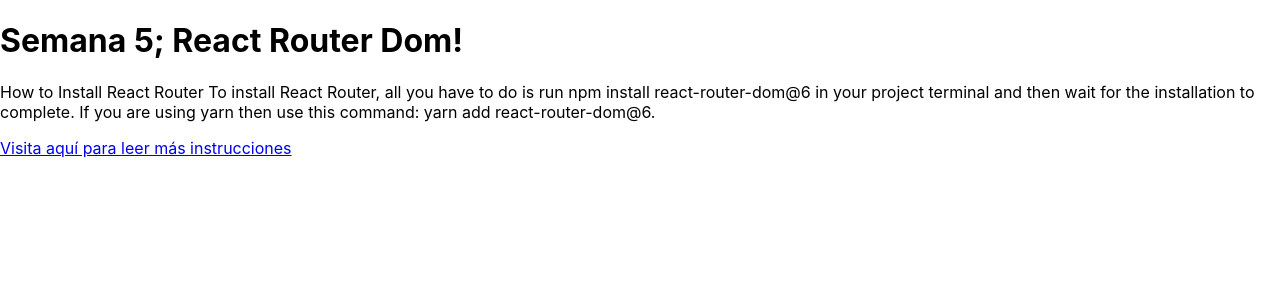
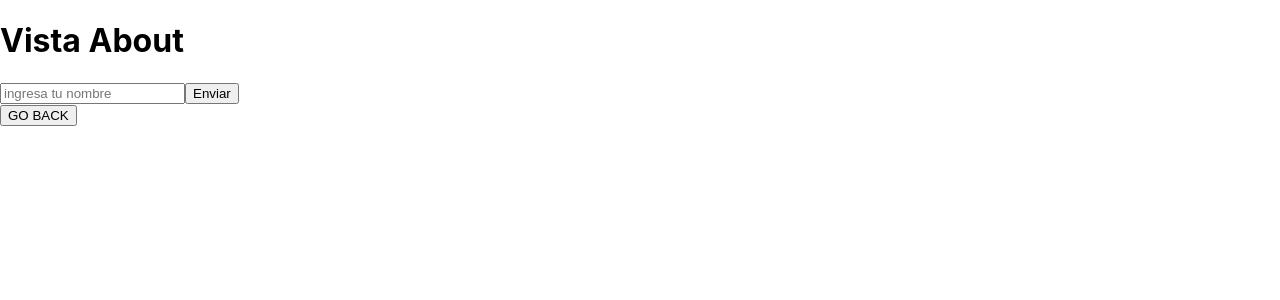
Before and after one commit to jayad23/Glossary_React, a React (Create React App) app: page /about in a window 1280 px wide. Shown: the top 300 px of the page. Built offline with nearby package versions, Linux system fonts and the light colour scheme.

Commit message:
Primera parte de react router Dom

```diff
--- a/package.json
+++ b/package.json
@@ -17,6 +17,7 @@
     "node-sass": "^7.0.1",
     "react": "^18.2.0",
     "react-dom": "^18.2.0",
+    "react-router-dom": "6",
     "react-scripts": "5.0.1",
     "styled-components": "^5.3.5",
     "web-vitals": "^2.1.4",
--- a/src/App.js
+++ b/src/App.js
@@ -1,10 +1,42 @@
 import { useState} from "react";
+import { BrowserRouter, Routes, Route} from "react-router-dom";
+import Home from "./views/Home/Home";
+import About from "./views/About/About";
+import Contact from "./views/Contact/Contact";
+import Error from "./views/Error/Error";
 
 function App() {
-  return <Documentation/>
+  return (
+    <BrowserRouter>
+      <Routes>
+        <Route path="/" exact element={<Home/>} />
+        <Route path="/about" element={<About/>} />
+        <Route path="/contact" element={<Contact/>} />
+        <Route path="*" element={<Error/>}/>
+      </Routes>
+    </BrowserRouter>
+  )
 }
 
 export default App;
+
+
+
+
+
+
+
+
+
+
+
+
+
+
+
+
+
+
 
 
 const Documentation = () => {
--- /dev/null
+++ b/src/views/About/About.jsx
@@ -0,0 +1,27 @@
+import React, {useState} from 'react'
+import {useNavigate} from 'react-router-dom'
+
+const About=() => {
+    const [name, setName]=useState("")
+    const navigate=useNavigate();
+
+    const handleSubmit=(e) => {
+        e.preventDefault();
+        navigate("/contact", {state: {name}});
+    }
+    return (
+        <div>
+            <h1>Vista About</h1>
+            <form onSubmit={handleSubmit}>
+                <input
+                    placeholder='ingresa tu nombre'
+                    onChange={(e) => setName(e.target.value)}
+                />
+                <button type="submit">Enviar</button>
+            </form>
+            <button onClick={() => navigate("/")}>GO BACK</button>
+        </div>
+    )
+}
+
+export default About
--- /dev/null
+++ b/src/views/Contact/Contact.jsx
@@ -0,0 +1,21 @@
+import React from 'react'
+import {useLocation} from 'react-router-dom'
+
+const Contact=() => {
+    const location=useLocation();
+
+    const {state}=location;
+    return (
+        <div>
+            <h1>Vista Contact</h1>
+            <ul>
+                <li>Familia</li>
+                <li>Amigos</li>
+                <li>Compañeros</li>
+                <li>{state?.name}</li>
+            </ul>
+        </div>
+    )
+}
+
+export default Contact
--- /dev/null
+++ b/src/views/Error/Error.jsx
@@ -0,0 +1,14 @@
+import React from 'react'
+import {useNavigate} from 'react-router-dom'
+
+const Error=() => {
+    const navigate=useNavigate();
+    return (
+        <div>
+            <h1>Esta vista no existe</h1>
+            <button onClick={() => navigate("/")}>Ir a página principal</button>
+        </div>
+    )
+}
+
+export default Error
--- /dev/null
+++ b/src/views/Home/Home.jsx
@@ -0,0 +1,13 @@
+import React from 'react'
+import {Link} from 'react-router-dom'
+
+const Home=() => {
+    return (
+        <div>
+            <h1>Vista Home</h1>
+            <Link to="/about">Ir a about</Link>
+        </div>
+    )
+}
+
+export default Home
```
Also changed, not shown: 1 other file (tests, documents, lock files or other folders).
